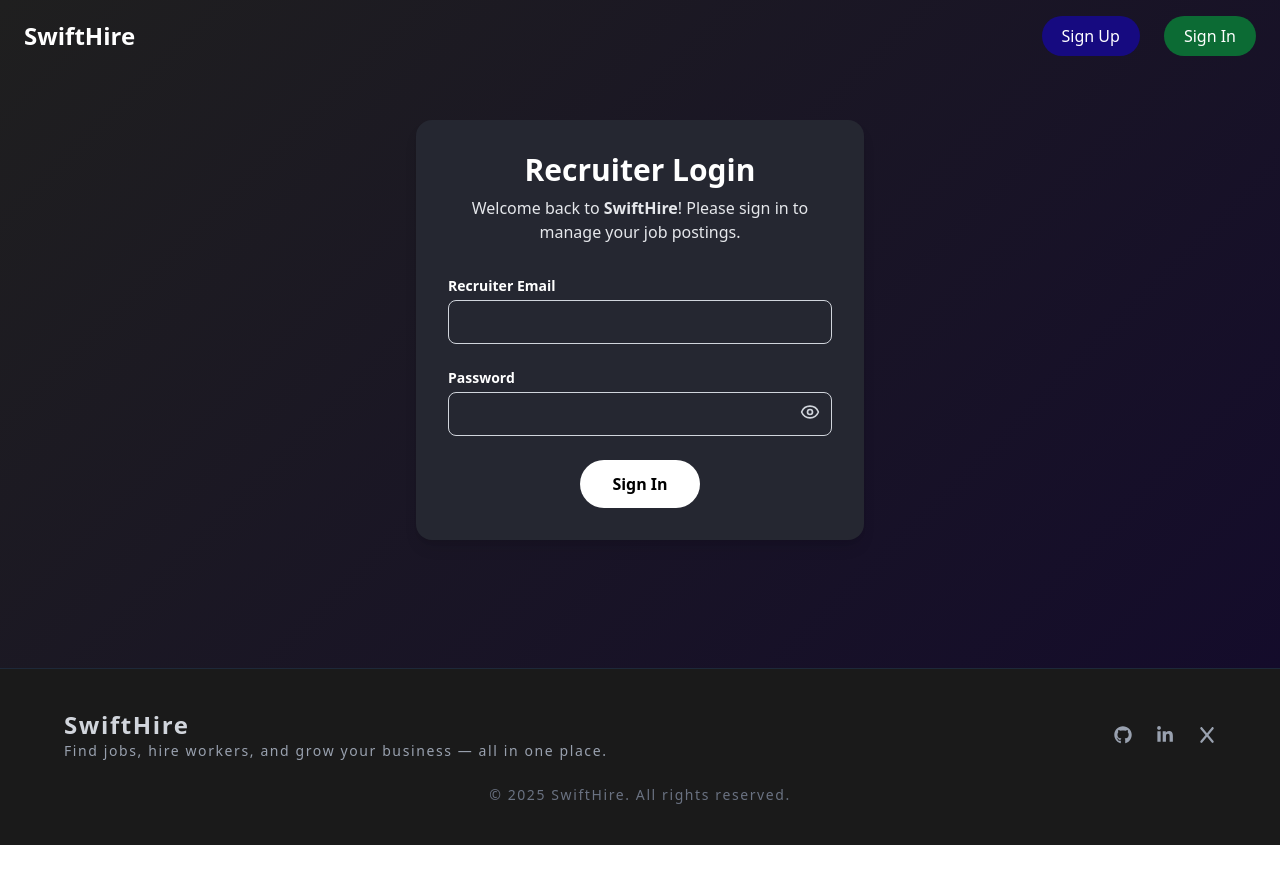
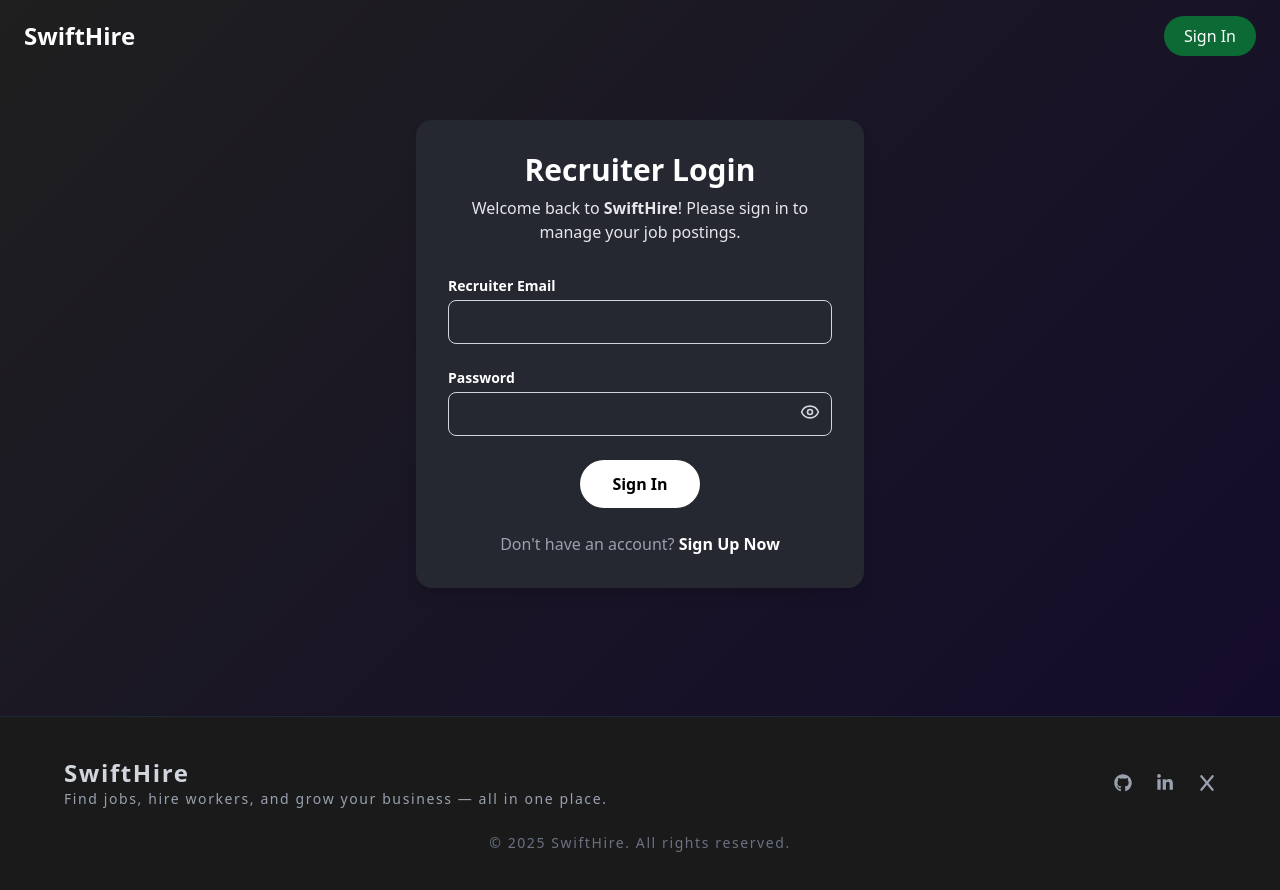
Before and after one commit to icodervivek/swifthire, a React (Vite) app in the folder client/: page /recruiter/signin in a window 1280 px wide. Shown: the top 890 px of the page. Before the commit the page ends 845 px from the top, so only its background shows below. Built offline with nearby package versions, Linux system fonts and the light colour scheme.

Commit message:
style: updated ui for recruiter login

```diff
--- a/client/src/recruiter/RecruiterNav.jsx
+++ b/client/src/recruiter/RecruiterNav.jsx
@@ -47,11 +47,6 @@ const RecruiterNav = () => {
             </>
           ) : (
             <>
-              <Link to="/recruiter/signup">
-                <button className="bg-[#160a80] cursor-pointer text-white rounded-full px-5 py-2 hover:bg-[#0a14a7] transition">
-                  Sign Up
-                </button>
-              </Link>
               <Link to="/recruiter/signin">
                 <button className="bg-[#0c6b34] cursor-pointer text-white rounded-full px-5 py-2 hover:bg-[#0d8d42] transition">
                   Sign In
@@ -105,14 +100,6 @@ const RecruiterNav = () => {
           ) : (
             <>
               <Link
-                to="/recruiter/signup"
-                className="w-full flex justify-center"
-              >
-                <button className="w-11/12 bg-[#1E4633] text-white rounded-full px-5 py-2 hover:bg-[#20362c] transition cursor-pointer">
-                  Sign Up
-                </button>
-              </Link>
-              <Link
                 to="/recruiter/signin"
                 className="w-full flex justify-center"
               >
--- a/client/src/recruiter/RecruiterSignin.jsx
+++ b/client/src/recruiter/RecruiterSignin.jsx
@@ -166,6 +166,15 @@ const RecruiterSignin = () => {
                 Sign In
               </motion.button>
             </motion.div>
+               <p className="text-center text-gray-400 mt-4">
+              Don't have an account?{" "}
+              <span
+                onClick={() => navigate("/recruiter/signup")}
+                className="text-white font-semibold cursor-pointer hover:underline"
+              >
+                Sign Up Now
+              </span>
+            </p>
           </motion.form>
         </motion.div>
       </main>
```
